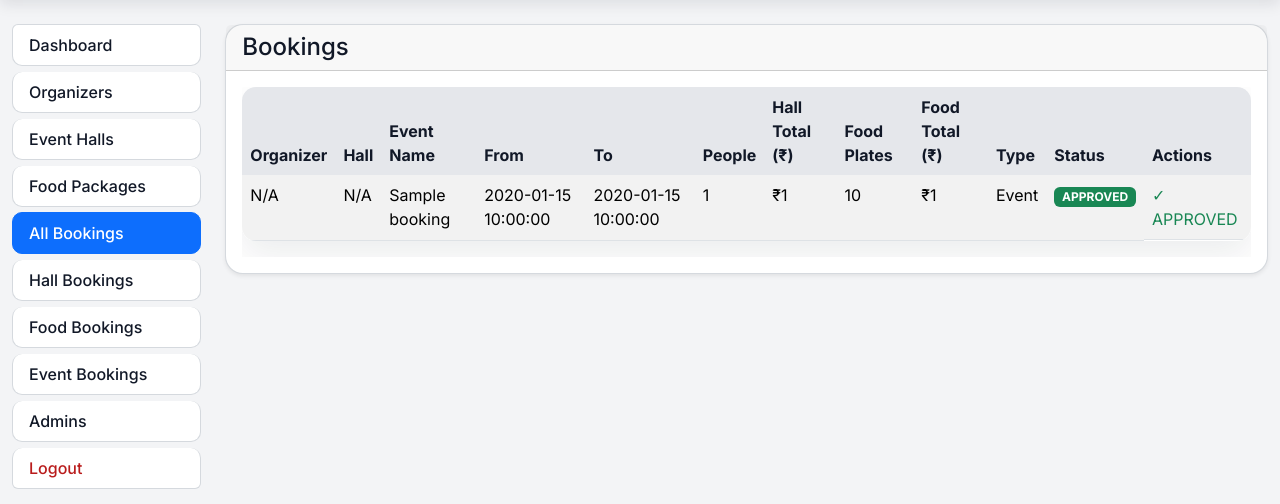
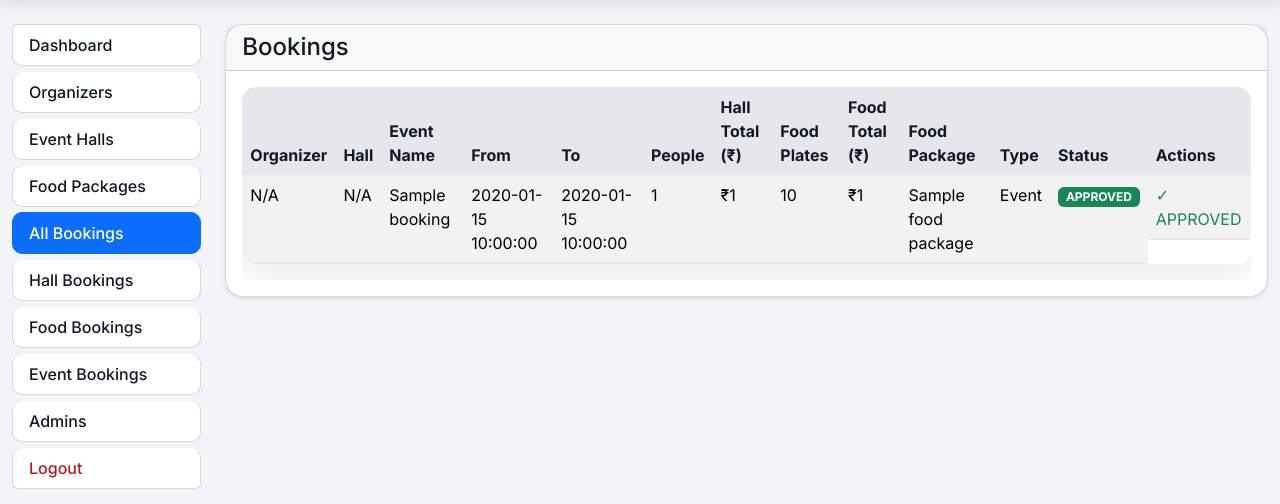
Before and after one commit to TejaReddiee07/Online_Event_Booking_And_Management_System__, a Flask app: page /admin/bookings in a window 1280 px wide. Shown: the part 64-568 px from the top of the page. Run offline with Flask 3, Linux system fonts and the light colour scheme; the visitor is signed in with stand-in values (Sample User, id 1); a database or web service that is not in the repository returns one stand-in record (values such as "Sample title").

Commit message:
Update bookings.html

```diff
--- a/templates/admin/bookings.html
+++ b/templates/admin/bookings.html
@@ -61,6 +61,7 @@
                                 <th>Hall Total (₹)</th>
                                 <th>Food Plates</th>
                                 <th>Food Total (₹)</th>
+                                <th>Food Package</th>
                                 <th>Type</th>
                                 <th>Status</th>
                                 <th>Actions</th>
@@ -112,6 +113,15 @@
                                     {% endif %}
                                 </td>
 
+                                {# Food package name #}
+                                <td>
+                                    {% if booking.combined_type == 'Event' or booking.combined_type == 'Food Only' %}
+                                        {{ booking.food_package_name or '-' }}
+                                    {% else %}
+                                        -
+                                    {% endif %}
+                                </td>
+
                                 <td>{{ booking.combined_type or 'Hall Only' }}</td>
                                 <td>
                                     {% set status = booking.get('status', 'pending') %}
```
